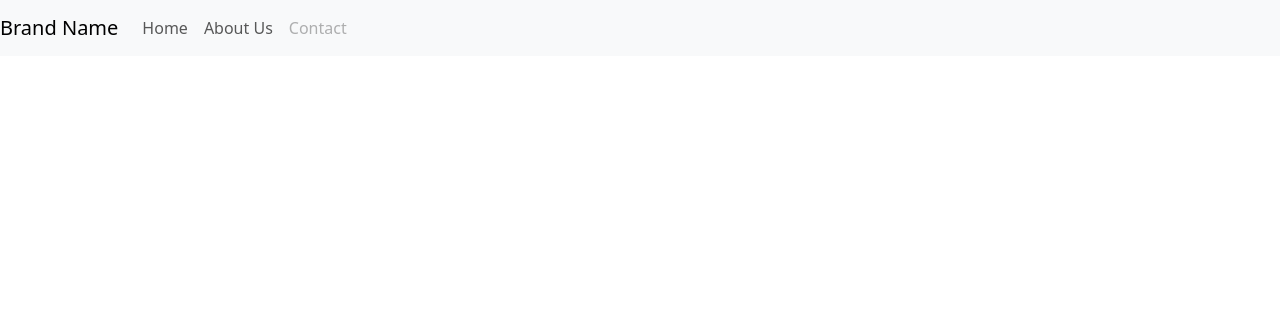
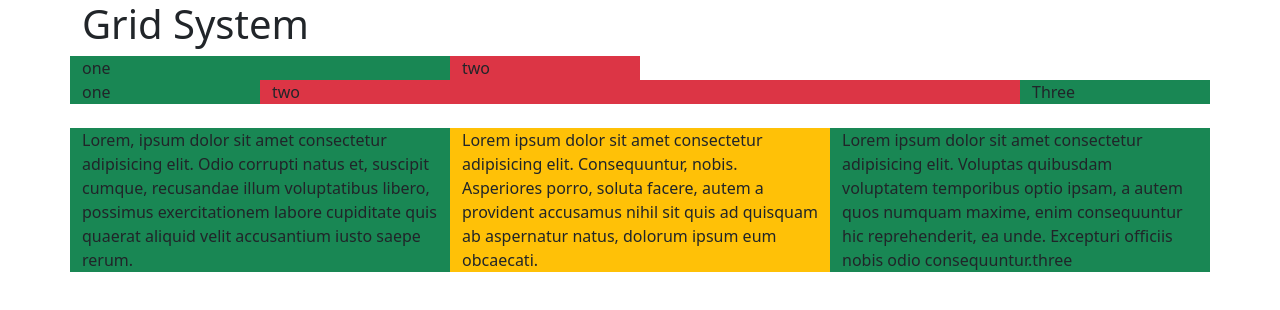
Before and after one commit to vishalgaur752/bootstrap, a plain HTML site: page index.html in a window 1280 px wide. Drawn offline with nearby package versions, Linux system fonts and the light colour scheme.

Commit message:
Bootstrap

```diff
--- a/index.html
+++ b/index.html
@@ -11,19 +11,19 @@
 
 <body>
     <!-- Navbar -->
-     <nav class="navbar navbar-expand-lg bg-body-tertiary fixed-top">
+    <!-- <nav class="navbar navbar-expand-lg bg-body-tertiary fixed-top">
         <a href="#" class="navbar-brand">Brand Name</a>
         <div class="navbar-nav">
             <a href="#" class="nav-link">Home</a>
             <a href="#" class="nav-link">About Us</a>
             <a href="#" class="nav-link disabled">Contact</a>
         </div>
-     </nav>
+     </nav> -->
 
     <!-- <button>click me </button>
     <button class="btn">click me</button> -->
     <div class="container">
-        lorem
+        <!-- lorem -->
         <!-- <h2>Bootsrap</h2>
         <p>Lorem ipsum dolor sit, amet consectetur adipisicing elit. Quaerat nemo nostrum cumque! Molestias porro sunt
             omnis officia hic debitis sit similique delectus unde, laudantium fuga quas nesciunt sequi deserunt ducimus.
@@ -57,7 +57,7 @@
         </div> -->
 
         <!-- button group -->
-         <!-- <h2>BootStrap Demo Button</h2>
+        <!-- <h2>BootStrap Demo Button</h2>
          <div class="btn-group">
             <button class="btn btn-danger">One</button>
             <button class="btn btn-primary">Three</button>
@@ -68,6 +68,35 @@
         <button class="btn btn-danger">Two</button> -->
     </div>
 
+    <!-- grid system -->
+    <div class="container">
+        <h1>Grid System</h1>
+        <div class="row">
+            <div class="col-4 bg-success">one</div>
+            <div class="col-2 bg-danger">two</div>
+        </div>
+        <div class="row">
+            <div class="col-md-2 bg-success">one</div>
+            <div class="col-md-8 bg-danger">two</div>
+            <div class="col-md-2 bg-success">Three</div>
+        </div>
+        <br>
+        <div class="row">
+            <div class="col-md-6 col-xl-4 bg-success">Lorem, ipsum dolor sit amet consectetur adipisicing elit. Odio corrupti
+                natus et, suscipit
+                cumque, recusandae illum voluptatibus libero, possimus exercitationem labore cupiditate quis quaerat
+                aliquid velit accusantium iusto saepe rerum.</div><br>
+            <div class="col-md-6 col-xl-4 bg-warning">Lorem ipsum dolor sit amet consectetur adipisicing elit. Consequuntur,
+                nobis. Asperiores
+                porro, soluta facere, autem a provident accusamus nihil sit quis ad quisquam ab aspernatur natus,
+                dolorum ipsum eum obcaecati.</div><br>
+            <div class="col-md-6 col-xl-4 bg-success">Lorem ipsum dolor sit amet consectetur adipisicing elit. Voluptas
+                quibusdam voluptatem
+                temporibus optio ipsam, a autem quos numquam maxime, enim consequuntur hic reprehenderit, ea unde.
+                Excepturi officiis nobis odio consequuntur.three</div>
+        </div>
+    </div>
+
 
 
     <script src="https://cdn.jsdelivr.net/npm/bootstrap@5.3.3/dist/js/bootstrap.bundle.min.js"></script>
```
